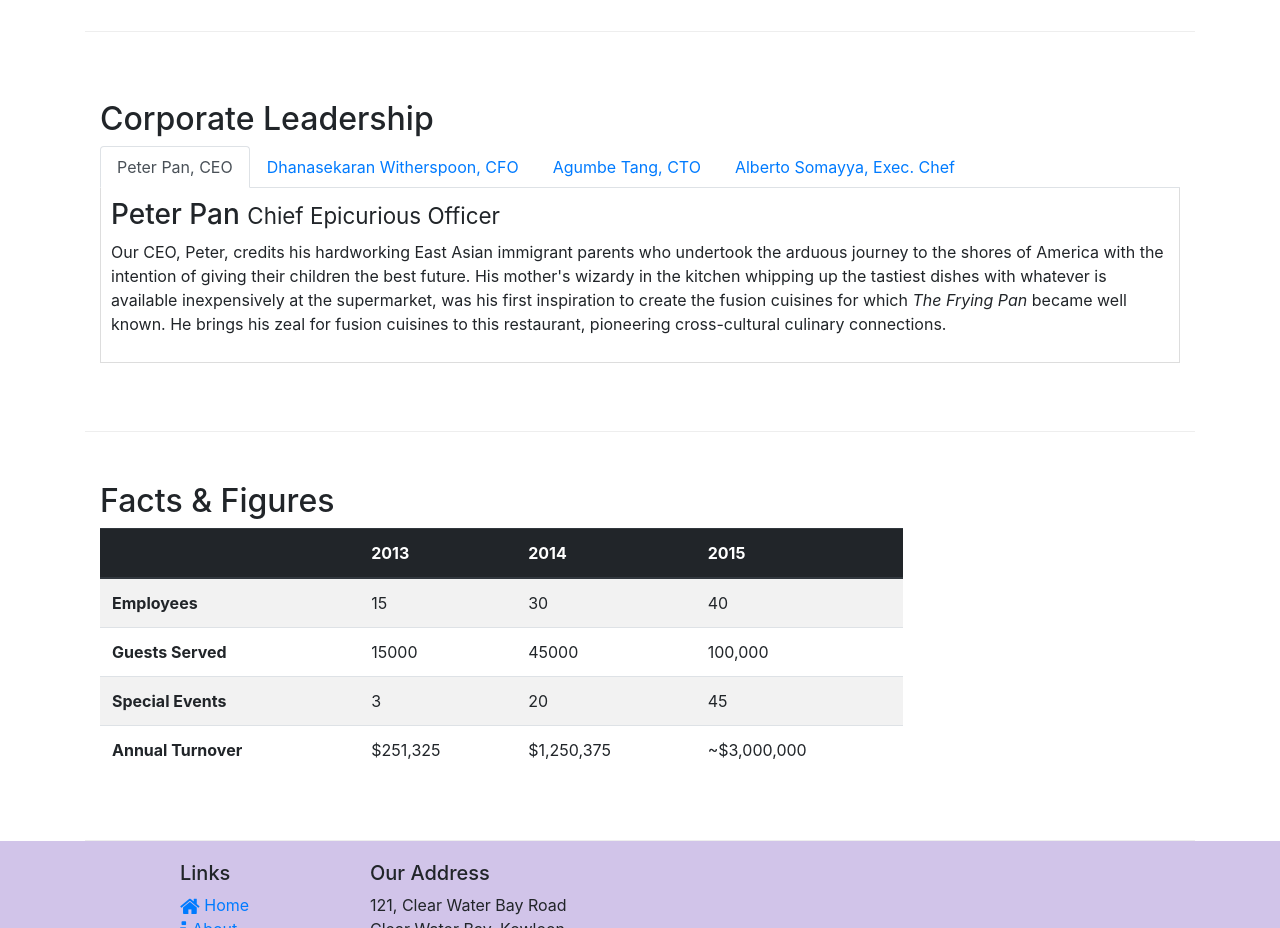
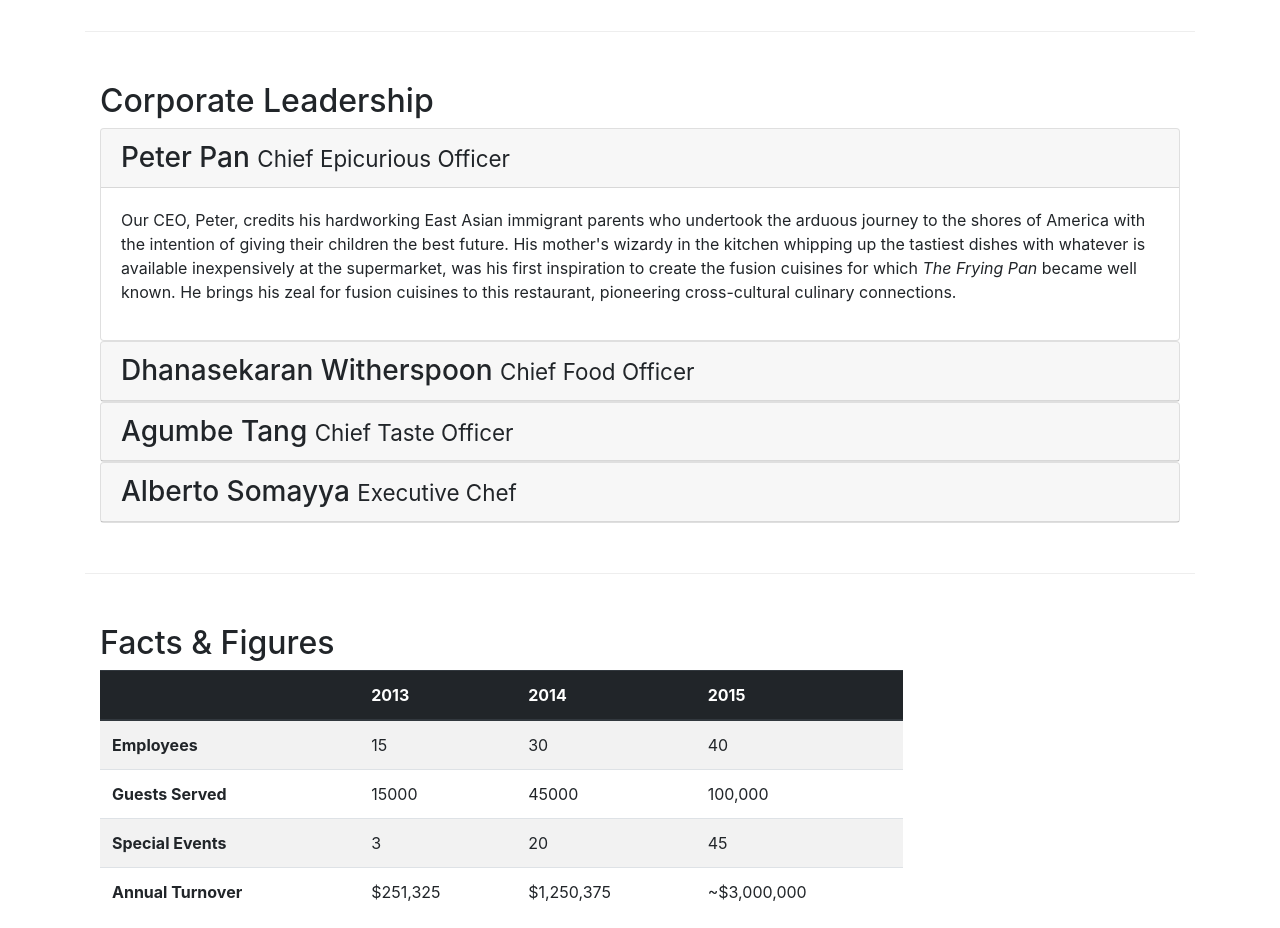
Before and after one commit to chiragxarora/BootStrap-4, a website: page aboutus.html in a window 1280 px wide. Shown: the part 940-1868 px from the top of the page. Drawn offline with nearby package versions, Linux system fonts and the light colour scheme.

Commit message:
accordion

```diff
--- a/aboutus.html
+++ b/aboutus.html
@@ -100,41 +100,67 @@
         <div class="row row-content align-items-center">
             <div class="col-12">
                 <h2>Corporate Leadership</h2>
-                <ul class="nav nav-tabs">
-                    <li class="nav-item">
-                        <a class="nav-link active" href="#peter" role="tab" data-toggle="tab">Peter Pan, CEO</a>
-                    </li>
-                    <li class="nav-item">
-                        <a class="nav-link" href="#danny" role="tab" data-toggle="tab">Dhanasekaran Witherspoon, CFO</a>
-                    </li>
-                    <li class="nav-item">
-                        <a class="nav-link" href="#agumbe" role="tab" data-toggle="tab">Agumbe Tang, CTO</a>
-                    </li>
-                    <li class="nav-item">
-                        <a class="nav-link" href="#alberto" role="tab" data-toggle="tab">Alberto Somayya, Exec. Chef</a>
-                    </li>
-                </ul>
 
-                <div class="tab-content">
-                    <div role="tabpanel" class="tab-pane fade show active" id="peter">
-                        <h3>Peter Pan <small>Chief Epicurious Officer</small></h3>
-                        <p class="d-none d-sm-block">Our CEO, Peter, credits his hardworking East Asian immigrant parents who undertook the arduous journey to the shores of America with the intention of giving their children the best future. His mother's wizardy in the kitchen whipping up the tastiest dishes with whatever is available inexpensively at the supermarket, was his first inspiration to create the fusion cuisines for which <em>The Frying Pan</em> became well known. He brings his zeal for fusion cuisines to this restaurant, pioneering cross-cultural culinary connections.</p>
+                <div id="accordion">
+
+                    <div class="card">
+                        <div class="card-header" role="tab">
+                            <h3 class="mb-0">
+                                <a data-toggle="collapse" data-target="#peter">
+                                    Peter Pan <small>Chief Epicurious Officer</small>
+                                </a>
+                            </h3>
+                        </div>
+                        <div role="tabpanel" class="collapse show" id="peter" data-parent="#accordion">
+                            <div class="card-body">
+                                <p class="d-none d-sm-block">Our CEO, Peter, credits his hardworking East Asian immigrant parents who undertook the arduous journey to the shores of America with the intention of giving their children the best future. His mother's wizardy in the kitchen whipping up the tastiest dishes with whatever is available inexpensively at the supermarket, was his first inspiration to create the fusion cuisines for which <em>The Frying Pan</em> became well known. He brings his zeal for fusion cuisines to this restaurant, pioneering cross-cultural culinary connections.</p>
+                            </div>
+                        </div>
                     </div>
 
-                    <div class="tab-pane fade" role="tabpanel" id="danny">
-                        <h3>Dhanasekaran Witherspoon <small>Chief Food Officer</small></h3>
-                        <p class="d-none d-sm-block">Our CFO, Danny, as he is affectionately referred to by his colleagues, comes from a long established family tradition in farming and produce. His experiences growing up on a farm in the Australian outback gave him great appreciation for varieties of food sources. As he puts it in his own words, <em>Everything that runs, wins, and everything that stays, pays!</em></p>
+                    <div class="card">
+                        <div class="card-header" role="tab">
+                            <h3 class="mb-0">
+                                <a data-toggle="collapse" data-target="#danny">
+                                    Dhanasekaran Witherspoon <small>Chief Food Officer</small>
+                                </a>
+                            </h3>
+                        </div>
+                        <div role="tabpanel" class="collapse" id="danny" data-parent="#accordion">
+                            <div class="card-body">
+                                <p class="d-none d-sm-block">Our CFO, Danny, as he is affectionately referred to by his colleagues, comes from a long established family tradition in farming and produce. His experiences growing up on a farm in the Australian outback gave him great appreciation for varieties of food sources. As he puts it in his own words, <em>Everything that runs, wins, and everything that stays, pays!</em></p>
+                            </div>
+                        </div>
                     </div>
 
-                    <div role="tabpanel" class="tab-pane fade" id="agumbe">
-                        <h3>Agumbe Tang <small>Chief Taste Officer</small></h3>
-                        <p class="d-none d-sm-block">Blessed with the most discerning gustatory sense, Agumbe, our CTO, personally ensures that every dish that we serve meets his exacting tastes. Our chefs dread the tongue lashing that ensues if their dish does not meet his exacting standards. He lives by his motto, <em>You click only if you survive my lick.</em></p>
-
+                    <div class="card">
+                        <div class="card-header" role="tab">
+                            <h3 class="mb-0">
+                                <a data-toggle="collapse" data-target="#agumbe">
+                                    Agumbe Tang <small>Chief Taste Officer</small>
+                                </a>
+                            </h3>
+                        </div>
+                        <div role="tabpanel" class="collapse" id="agumbe" data-parent="#accordion">
+                            <div class="card-body">
+                                <p class="d-none d-sm-block">Blessed with the most discerning gustatory sense, Agumbe, our CTO, personally ensures that every dish that we serve meets his exacting tastes. Our chefs dread the tongue lashing that ensues if their dish does not meet his exacting standards. He lives by his motto, <em>You click only if you survive my lick.</em></p>
+                            </div>
+                        </div>
                     </div>
 
-                    <div role="tabpanel" class="tab-pane fade" id="alberto">
-                        <h3>Alberto Somayya <small>Executive Chef</small></h3>
-                        <p class="d-none d-sm-block">Award winning three-star Michelin chef with wide International experience having worked closely with whos-who in the culinary world, he specializes in creating mouthwatering Indo-Italian fusion experiences. He says, <em>Put together the cuisines from the two craziest cultures, and you get a winning hit! Amma Mia!</em></p>
+                    <div class="card">
+                        <div class="card-header" role="tab">
+                            <h3 class="mb-0">
+                                <a data-toggle="collapse" data-target="#alberto">
+                                    Alberto Somayya <small>Executive Chef</small>
+                                </a>
+                            </h3>
+                        </div>
+                        <div role="tabpanel" class="collapse" id="alberto" data-parent="#accordion">
+                            <div class="card-body">
+                                <p class="d-none d-sm-block">Award winning three-star Michelin chef with wide International experience having worked closely with whos-who in the culinary world, he specializes in creating mouthwatering Indo-Italian fusion experiences. He says, <em>Put together the cuisines from the two craziest cultures, and you get a winning hit! Amma Mia!</em></p>
+                            </div>
+                        </div>
                     </div>
 
                 </div>
```
